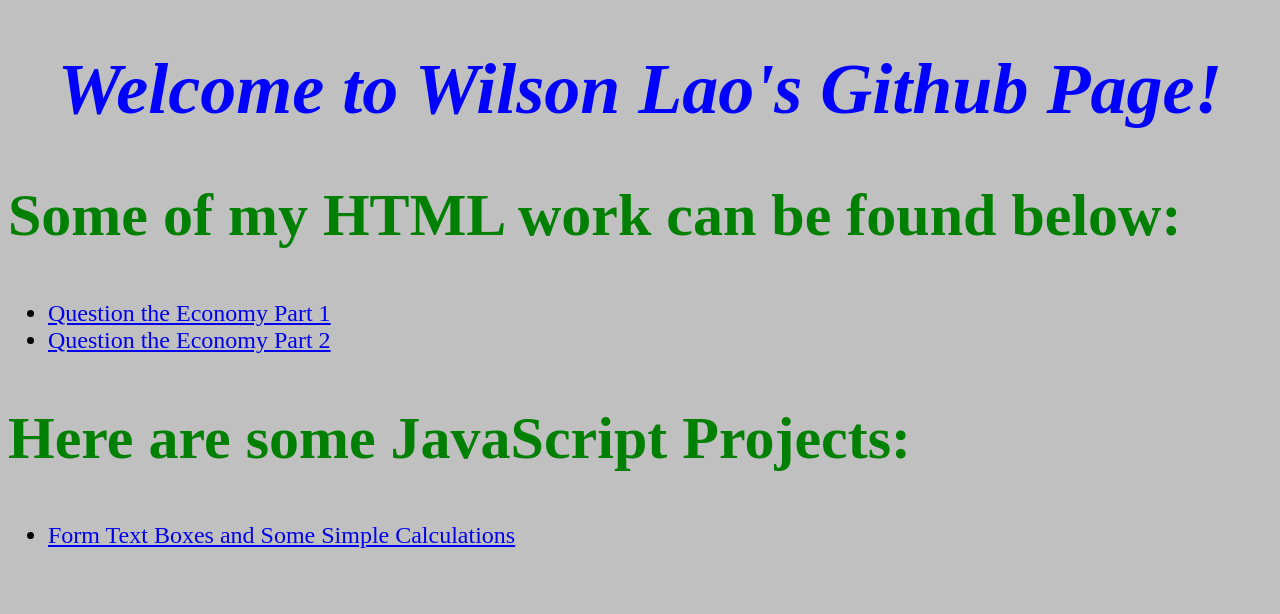
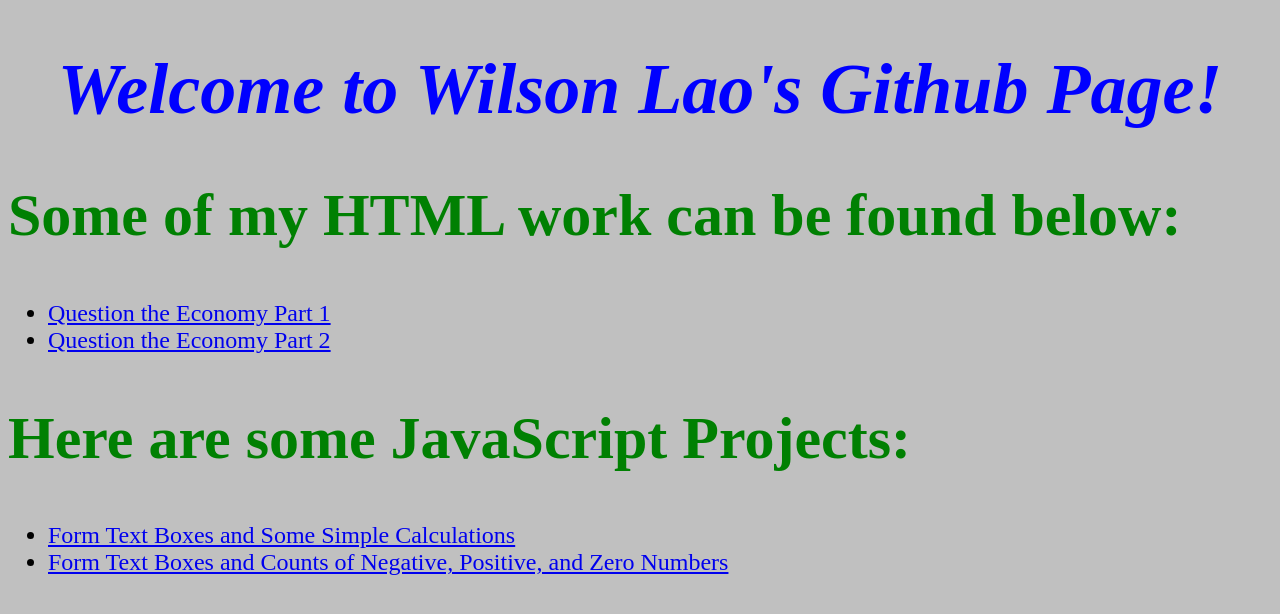
Before and after one commit to wlao-cyber/wlao-cyber.github.io, a plain HTML site: page index.html in a window 1280 px wide. Drawn offline with Linux system fonts and the light colour scheme.

Commit message:
Add files via upload

```diff
--- a/index.html
+++ b/index.html
@@ -2,7 +2,7 @@
 
 <html lang="en">
 <head>
-<!-- author: Wilson Lao;  purpose: index-->
+<!-- author: Wilson Lao;  purpose: index; date of creation: 2022-12-27-->
 	<meta charset="utf-8">
 	<title>Index</title>
 	<meta name="description" content="This is an index page for HTML files">
@@ -30,6 +30,7 @@
 	<h2>Here are some JavaScript Projects:</h2>
 <ul>
 	<li><a href="https://wlao-cyber.github.io/form-input-boxes-and-simple-calculations-of-integers/" target="_blank">Form Text Boxes and Some Simple Calculations</a></li>
+	<li><a href="https://wlao-cyber.github.io/negative-positive-and-zero-counts/" target="_blank">Form Text Boxes and Counts of Negative, Positive, and Zero Numbers</a></li>
 </ul>
 </section>
 
```
